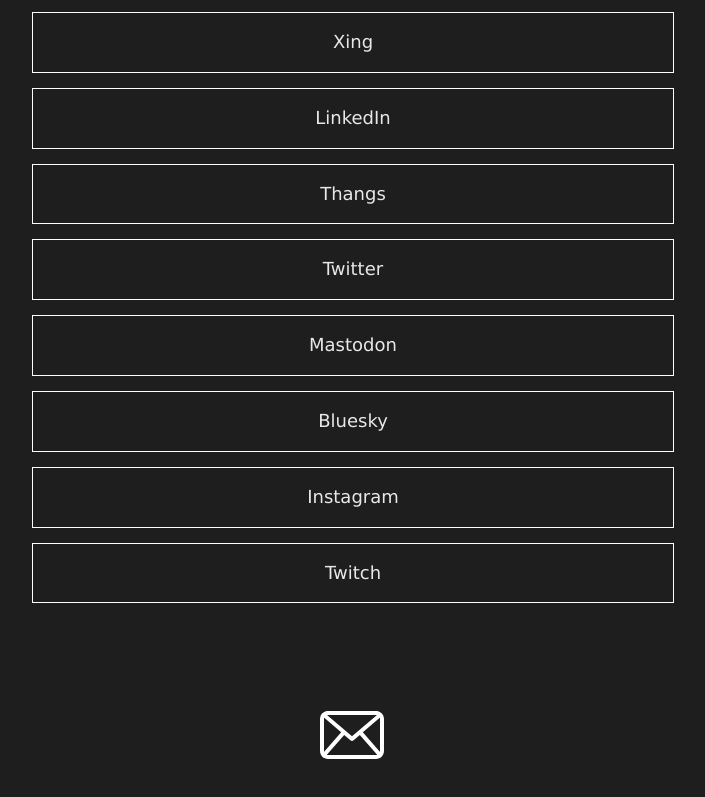
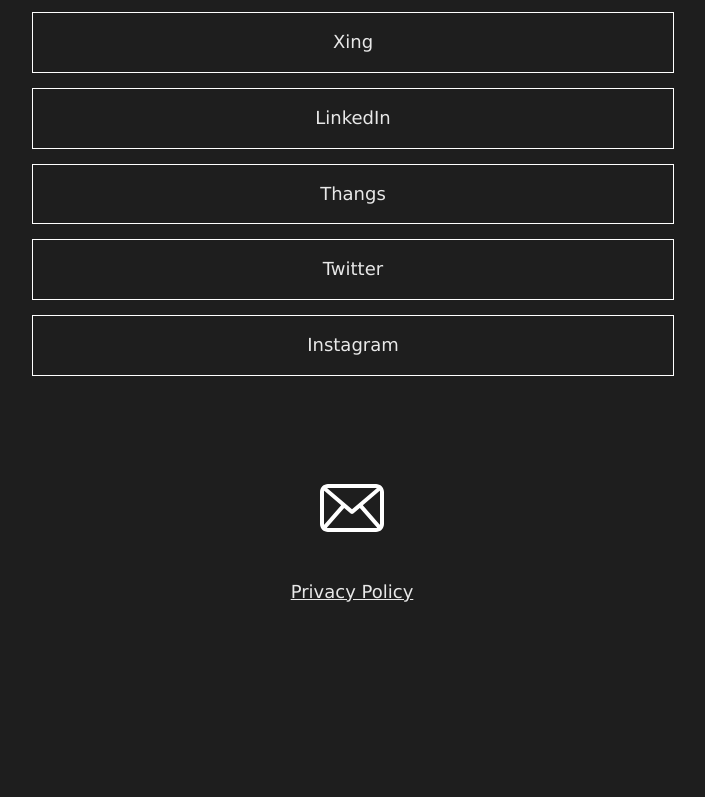
Before and after one commit to LucaMH/MyDefaultWebsite, a plain HTML site: page index.html in a window 1280 px wide. Shown: the part 555-1352 px from the top of the page, without its empty margins (288-993 px from the left). After the commit the page ends 1190 px from the top, so only its background shows below. Drawn offline with Linux system fonts and the light colour scheme.

Commit message:
Update index.html

```diff
--- a/index.html
+++ b/index.html
@@ -92,10 +92,7 @@
 				<li><a href="https://www.linkedin.com/in/luca-holl%C3%A4nder-123669201/" rel="noopener" target="_blank">LinkedIn</a></li>
 				<li><a href="https://thangs.com/user/LucaMH/profile" rel="noopener" target="_blank">Thangs</a></li>
 				<li><a href="https://twitter.com/LucaMH_" rel="noopener" target="_blank">Twitter</a></li>
-				<li><a href="https://troet.cafe/@luca" rel="noopener" rel="me" target="_blank">Mastodon</a></li>
-				<li><a href="https://bsky.app/profile/lucamh.bsky.social" rel="noopener" rel="me" target="_blank">Bluesky</a></li>
 				<li><a href="https://www.instagram.com/lucamh_/" rel="noopener" target="_blank">Instagram</a></li>
-				<li><a href="https://twitch.tv/theotterbird" rel="noopener" target="_blank">Twitch</a></li>
 			</ul>
 			<a href="mailto:kontaktueberweb@lucamh.de" style="text-decoration: none">
 				<icon>
```
